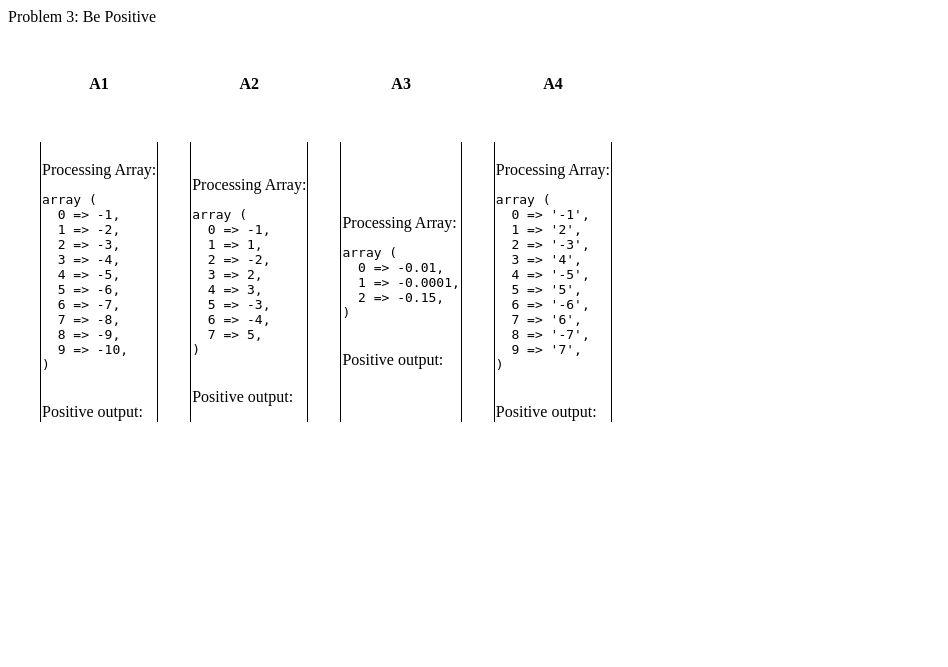
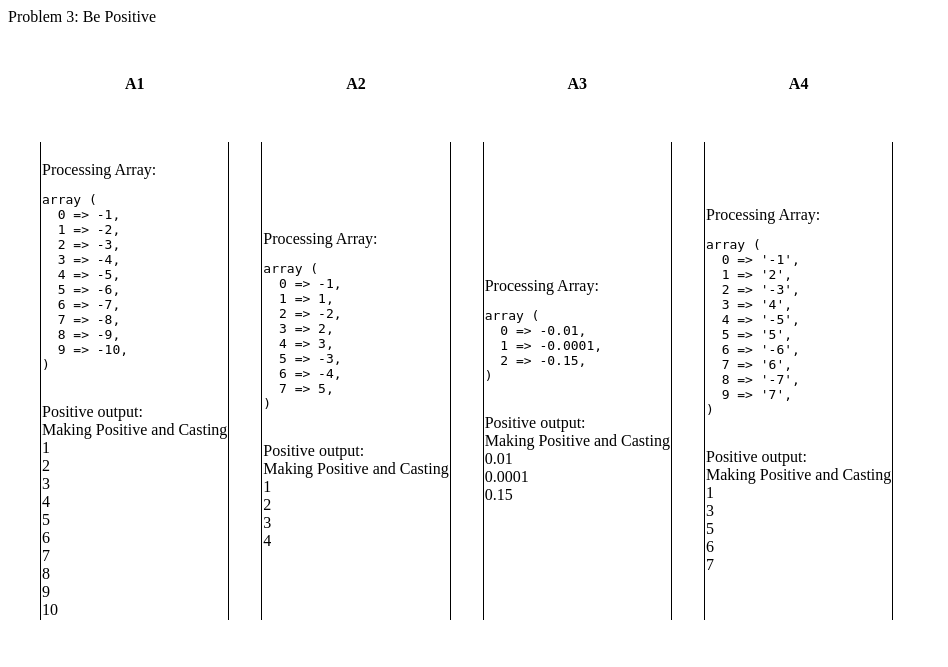
Before and after one commit to mm2849/Internet-Applications, a PHP site: page /M2/Problem3.php in a window 1280 px wide. Shown: the top 667 px of the page, without its empty margins (0-948 px from the left). Run offline with PHP 8.4, Linux system fonts and the light colour scheme.

Commit message:
Solved Problem 3

```diff
--- a/public_html/M2/Problem3.php
+++ b/public_html/M2/Problem3.php
@@ -11,6 +11,16 @@ function bePositive($arr) {
     //start edits
     //note: use the $arr variable, don't directly touch $a1-$a4
     //TODO Take each value of the $arr, convert it to positive, and set it to the same index in the $output array but with the original data type (i.e., if the source was a string the output slot value should be a string)
+    //MM2849 6-3-2024
+
+    echo "Making Positive and Casting <br>";
+
+    foreach($arr as $x){
+        if($x < 0){
+            $x = $x * -1;
+            echo "$x <br>";
+        }
+    }
 
     //end edits
 
```
